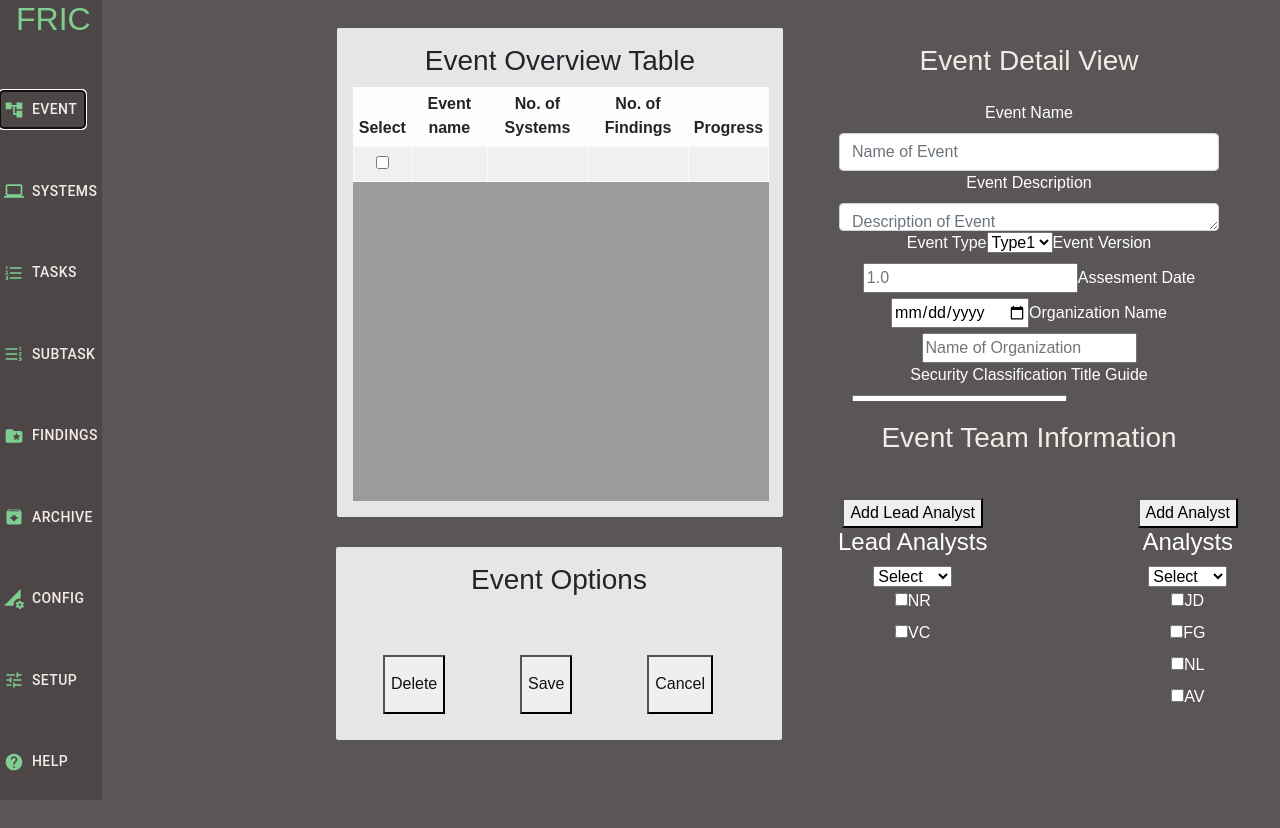
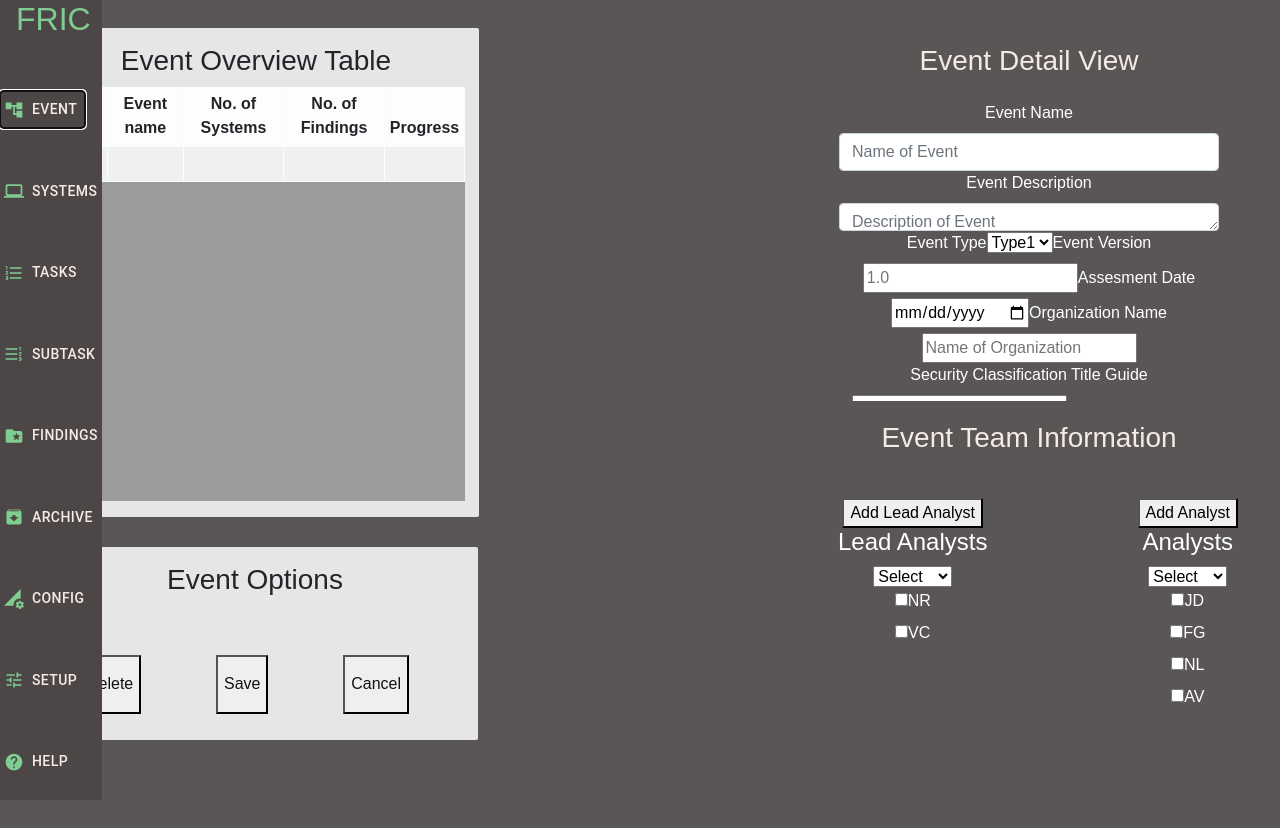
Before and after one commit to P3rc1val/7PS_FRIC, a React (Create React App) app in the folder fric-app/: page / in a window 1280 px wide. Both pictures are taken after a click on the button "EVENT". Built offline with nearby package versions, Linux system fonts and the light colour scheme.

Commit message:
issue#61  updated content views

```diff
--- a/fric-app/src/ContentViews/EventContentView.js
+++ b/fric-app/src/ContentViews/EventContentView.js
@@ -10,43 +10,19 @@ import EventDetails from "../DetailViews/EventDetails.js";
 
 const EventContentView = () => {
   return (
-    <Container>
-      <RectRow>
-        <Rect3Column>
+    <container>
+      <rectRow>
+        <rect3Column>
           <EventTable />
 
           <EventOptions />
-        </Rect3Column>
+        </rect3Column>
         <EventDetails />
-      </RectRow>
-    </Container>
+      </rectRow>
+    </container>
   );
 };
 
 //---------------------------------------------------------------------------
 
-const Container = styled.div`
-  display: flex;
-
-  flex-direction: column;
-
-  float: right;
-`;
-
-const Rect3Column = styled.div`
-  width: 446px;
-  flex-direction: column;
-  display: flex;
-  margin-left: 19px;
-  margin-top: 28px;
-  margin-bottom: 28px;
-`;
-
-const RectRow = styled.div`
-  height: 768px;
-  flex-direction: row;
-  display: flex;
-  margin-right: 33px;
-`;
-
 export default EventContentView;
--- a/fric-app/src/ContentViews/FindingContentView.js
+++ b/fric-app/src/ContentViews/FindingContentView.js
@@ -5,48 +5,24 @@ import FindingTable from "../Tables/FindingTable.js";
 import FindingOptions from "../OptionMenus/FindingOptions.js";
 import FindingDetails from "../DetailViews/FindingDetails.js";
 import ReportOptions from "../OptionMenus/ReportOptions.js";
-
+import "../App.css";
 class FindingContentView extends Component {
   render() {
     return (
-      <Container>
-        <RectRow>
-          <Rect3Column>
+      <container>
+        <rectRow>
+          <rect3Column>
             <FindingTable />
             <FindingOptions />
             <ReportOptions />
-          </Rect3Column>
+          </rect3Column>
           <FindingDetails />
-        </RectRow>
-      </Container>
+        </rectRow>
+      </container>
     );
   }
 }
 
 //---------------------------------------------------------------------------
 
-const Container = styled.div`
-  display: flex;
-
-  flex-direction: column;
-
-  float: right;
-`;
-
-const Rect3Column = styled.div`
-  width: 850px;
-  flex-direction: column;
-  display: flex;
-  margin-left: 19px;
-  margin-top: 28px;
-  margin-bottom: 28px;
-`;
-
-const RectRow = styled.div`
-  height: 768px;
-  flex-direction: row;
-  display: flex;
-  margin-right: 33px;
-`;
-
 export default FindingContentView;
--- a/fric-app/src/ContentViews/SetupContentView.js
+++ b/fric-app/src/ContentViews/SetupContentView.js
@@ -6,44 +6,20 @@ import Table from "react-bootstrap/Table";
 import SetupOptions from "../OptionMenus/SetupOptions.js";
 import SetupDetails from "../DetailViews/SetupDetails.js";
 import LoginView from "../Login/LoginView.js";
-
+import "../App.css";
 class SetupContentView extends Component {
   render() {
     return (
-      <Container>
-        <RectRow>
-          <Rect3Column></Rect3Column>
+      <container>
+        <rectRow>
+          <rect3Column></rect3Column>
           <SetupDetails />
-        </RectRow>
-      </Container>
+        </rectRow>
+      </container>
     );
   }
 }
 
 //---------------------------------------------------------------------------
 
-const Container = styled.div`
-  display: flex;
-
-  flex-direction: column;
-
-  float: right;
-`;
-
-const Rect3Column = styled.div`
-  width: 750px;
-  flex-direction: column;
-  display: flex;
-  margin-left: 19px;
-  margin-top: 28px;
-  margin-bottom: 28px;
-`;
-
-const RectRow = styled.div`
-  height: 768px;
-  flex-direction: row;
-  display: flex;
-  margin-right: 33px;
-`;
-
 export default SetupContentView;
--- a/fric-app/src/ContentViews/SubtaskContentView.js
+++ b/fric-app/src/ContentViews/SubtaskContentView.js
@@ -5,47 +5,23 @@ import Table from "react-bootstrap/Table";
 import SubtaskTable from "../Tables/SubtaskTable.js";
 import SubtaskOptions from "../OptionMenus/SubtaskOptions.js";
 import SubtaskDetails from "../DetailViews/SubtaskDetails.js";
-
+import "../App.css";
 class SubtaskContentView extends Component {
   render() {
     return (
-      <Container>
-        <RectRow>
-          <Rect3Column>
+      <container>
+        <rectRow>
+          <rect3Column>
             <SubtaskTable />
             <SubtaskOptions />
-          </Rect3Column>
+          </rect3Column>
           <SubtaskDetails />
-        </RectRow>
-      </Container>
+        </rectRow>
+      </container>
     );
   }
 }
 
 //---------------------------------------------------------------------------
 
-const Container = styled.div`
-  display: flex;
-
-  flex-direction: column;
-
-  float: right;
-`;
-
-const Rect3Column = styled.div`
-  width: 750px;
-  flex-direction: column;
-  display: flex;
-  margin-left: 19px;
-  margin-top: 28px;
-  margin-bottom: 28px;
-`;
-
-const RectRow = styled.div`
-  height: 768px;
-  flex-direction: row;
-  display: flex;
-  margin-right: 33px;
-`;
-
 export default SubtaskContentView;
--- a/fric-app/src/ContentViews/SystemContentOverview.js
+++ b/fric-app/src/ContentViews/SystemContentOverview.js
@@ -5,47 +5,21 @@ import Table from "react-bootstrap/Table";
 import SystemTable from "../Tables/SystemTable.js";
 import SystemOptions from "../OptionMenus/SystemOptions.js";
 import SystemDetails from "../DetailViews/SystemDetails.js";
-
+import "../App.css";
 class SystemContentView extends Component {
   render() {
     return (
-      <Container>
-        <RectRow>
-          <Rect3Column>
+      <container>
+        <rectRow>
+          <rect3Column>
             <SystemTable />
             <SystemOptions />
-          </Rect3Column>
+          </rect3Column>
           <SystemDetails />
-        </RectRow>
-      </Container>
+        </rectRow>
+      </container>
     );
   }
 }
 
-//---------------------------------------------------------------------------
-
-const Container = styled.div`
-  display: flex;
-
-  flex-direction: column;
-
-  float: right;
-`;
-
-const Rect3Column = styled.div`
-  width: 446px;
-  flex-direction: column;
-  display: flex;
-  margin-left: 19px;
-  margin-top: 28px;
-  margin-bottom: 28px;
-`;
-
-const RectRow = styled.div`
-  height: 768px;
-  flex-direction: row;
-  display: flex;
-  margin-right: 33px;
-`;
-
 export default SystemContentView;
--- a/fric-app/src/ContentViews/TaskContentOverview.js
+++ b/fric-app/src/ContentViews/TaskContentOverview.js
@@ -9,44 +9,20 @@ import TaskDetails from "../DetailViews/TaskDetail.js";
 class TaskContentView extends Component {
   render() {
     return (
-      <Container>
-        <RectRow>
-          <Rect3Column>
+      <container>
+        <rectRow>
+          <rect3Column>
             <TaskTable />
 
             <TaskOptions />
-          </Rect3Column>
+          </rect3Column>
           <TaskDetails />
-        </RectRow>
-      </Container>
+        </rectRow>
+      </container>
     );
   }
 }
 
 //---------------------------------------------------------------------------
 
-const Container = styled.div`
-  display: flex;
-
-  flex-direction: column;
-
-  float: right;
-`;
-
-const Rect3Column = styled.div`
-  width: 750px;
-  flex-direction: column;
-  display: flex;
-  margin-left: 19px;
-  margin-top: 28px;
-  margin-bottom: 28px;
-`;
-
-const RectRow = styled.div`
-  height: 768px;
-  flex-direction: row;
-  display: flex;
-  margin-right: 33px;
-`;
-
 export default TaskContentView;
--- a/fric-app/src/DetailViews/EventDetails.js
+++ b/fric-app/src/DetailViews/EventDetails.js
@@ -1,6 +1,6 @@
 import React, { Component } from "react";
 import styled, { css } from "styled-components";
-
+import "../App.css";
 class EventDetails extends Component {
   constructor(props) {
     super(props);
--- a/fric-app/src/DetailViews/SetupDetails.js
+++ b/fric-app/src/DetailViews/SetupDetails.js
@@ -1,6 +1,6 @@
 import React, { Component } from "react";
 import styled, { css } from "styled-components";
-
+import "../App.css";
 class SetupDetails extends Component {
   constructor(props) {
     super(props);
--- a/fric-app/src/DetailViews/SubtaskDetails.js
+++ b/fric-app/src/DetailViews/SubtaskDetails.js
@@ -1,16 +1,15 @@
 import React, { Component } from "react";
 import styled, { css } from "styled-components";
-
+import "../App.css";
 const SubtaskDetails = () => {
   return (
-    <ect4>
+    <rect4>
       <titles>
         <h3>Subtask Detail View</h3>
       </titles>
-      <Rect7>
+      <rect7>
         <scrollContainers>
-          <SubtaskDetailView style={{ overflow: "scroll" }}>
-            <h1>Subask Detailed View</h1>
+          <detailView style={{ overflow: "scroll" }}>
             <form action="/action_page.php">
               <label for="w3review">Title</label>
               <textarea
@@ -92,13 +91,11 @@ const SubtaskDetails = () => {
               <input type="file" id="myfile" name="myfile" multiple></input>
               <input type="submit"></input>
             </form>
-          </SubtaskDetailView>
+          </detailView>
         </scrollContainers>
-      </Rect7>
-    </ect4>
+      </rect7>
+    </rect4>
   );
 };
 
-
-
 export default SubtaskDetails;
--- a/fric-app/src/DetailViews/SystemDetails.js
+++ b/fric-app/src/DetailViews/SystemDetails.js
@@ -1,6 +1,7 @@
 import React, { Component } from "react";
 import styled, { css } from "styled-components";
 import "bootstrap/dist/css/bootstrap.min.css";
+import "../App.css";
 const SystemDetails = () => {
   return (
     <Rect4>
```
